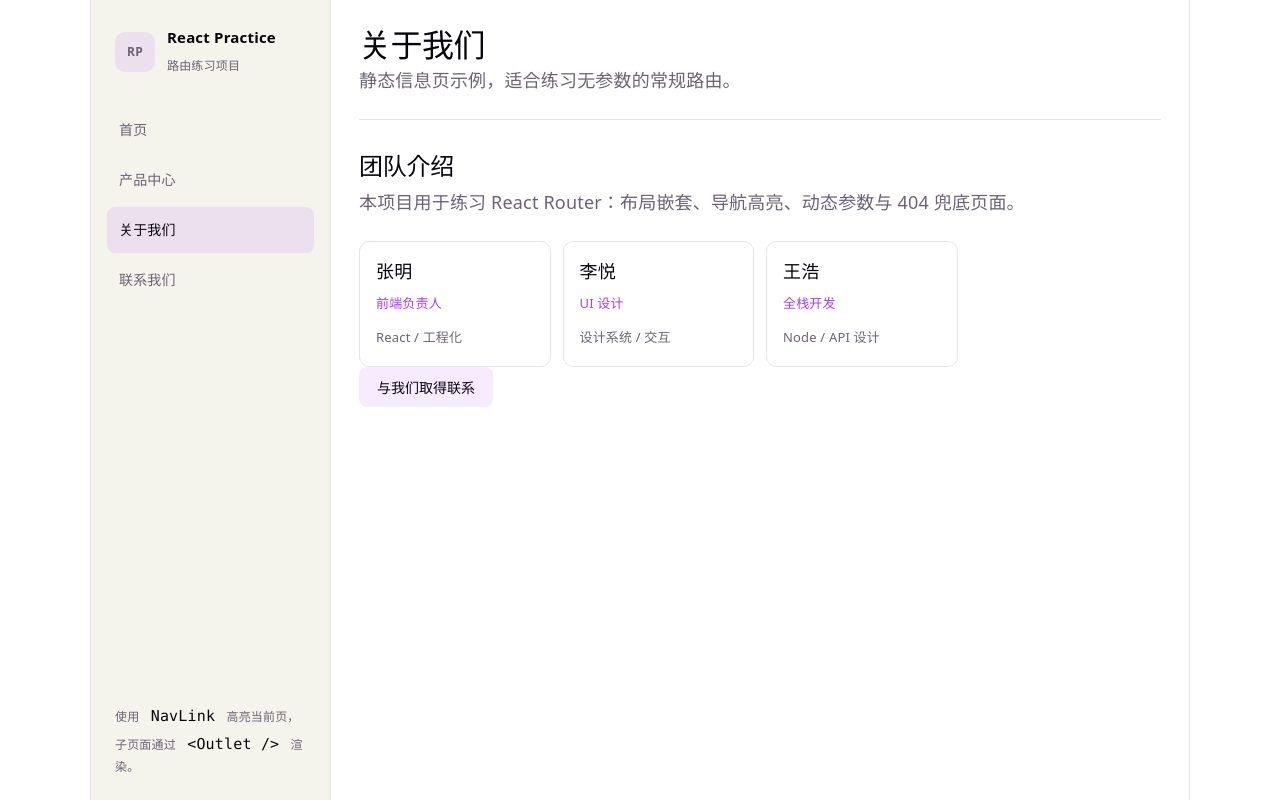
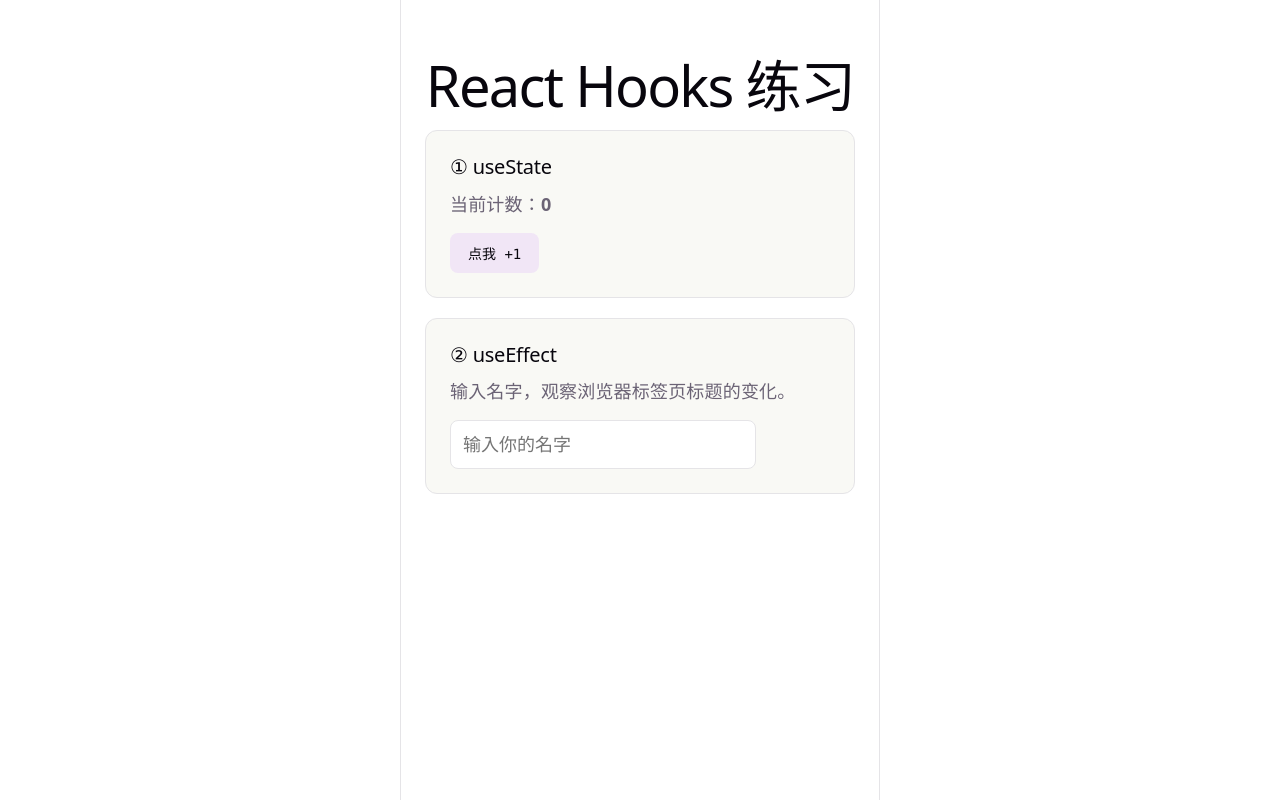
Before and after one commit to guoliangchen200171/reactpractice, a React (Vite) app: page /about in a window 1280 px wide. Built offline with nearby package versions, Linux system fonts and the light colour scheme.

Commit message:
一些钩子函数的学习

```diff
--- a/src/App.css
+++ b/src/App.css
@@ -1,368 +1,57 @@
-/* Layout */
-.app-shell {
-  display: grid;
-  grid-template-columns: 240px 1fr;
-  min-height: 100svh;
-}
-
-.sidebar {
-  display: flex;
-  flex-direction: column;
-  padding: 24px 16px;
-  border-right: 1px solid var(--border);
-  background: var(--code-bg);
-}
-
-.sidebar__brand {
-  display: flex;
-  align-items: center;
-  gap: 12px;
-  margin-bottom: 28px;
-  padding: 0 8px;
-}
-
-.sidebar__brand strong {
-  display: block;
-  font-size: 15px;
-  color: var(--text-h);
-}
-
-.sidebar__brand span {
-  font-size: 12px;
-  color: var(--text);
-}
-
-.sidebar__logo {
-  width: 40px;
-  height: 40px;
-  display: grid;
-  place-items: center;
-  border-radius: 10px;
-  background: var(--accent-bg);
-  color: var(--accent);
-  font-weight: 700;
-  font-size: 14px;
-}
-
-.sidebar__nav {
-  display: flex;
-  flex-direction: column;
-  gap: 4px;
-}
-
-.sidebar__link {
-  padding: 10px 12px;
-  border-radius: 8px;
-  text-decoration: none;
-  color: var(--text);
-  font-size: 14px;
-  transition: background 0.15s, color 0.15s;
-}
-
-.sidebar__link:hover {
-  background: var(--social-bg);
-  color: var(--text-h);
-}
-
-.sidebar__link.is-active {
-  background: var(--accent-bg);
-  color: var(--text-h);
-  font-weight: 500;
-}
-
-.sidebar__hint {
-  margin-top: auto;
-  padding: 12px 8px 0;
-  font-size: 12px;
-  line-height: 1.5;
-  color: var(--text);
-}
-
-.main-area {
-  min-width: 0;
-}
-
-/* Page */
-.page {
-  padding: 32px 28px 48px;
+.app {
+  padding: 40px 24px;
   text-align: left;
 }
 
-.page--center .empty-state {
-  justify-content: flex-start;
+.app > h1 {
+  text-align: center;
+  margin-bottom: 32px;
 }
 
-.page-header {
-  display: flex;
-  align-items: flex-start;
-  justify-content: space-between;
-  gap: 20px;
-  margin-bottom: 32px;
-  padding-bottom: 24px;
-  border-bottom: 1px solid var(--border);
-}
-
-.page-header h1 {
-  margin: 0 0 8px;
-  font-size: 32px;
-  letter-spacing: -0.5px;
-}
-
-.page-header p {
-  max-width: 560px;
-  line-height: 1.6;
-  color: var(--text);
-}
-
-.page-header__actions {
-  flex-shrink: 0;
-}
-
-/* Cards */
-.card-grid {
-  display: grid;
-  grid-template-columns: repeat(auto-fill, minmax(200px, 1fr));
-  gap: 16px;
-}
-
-.card {
-  padding: 20px;
+.demo {
+  padding: 24px;
+  margin-bottom: 20px;
   border-radius: 12px;
   border: 1px solid var(--border);
   background: var(--social-bg);
 }
 
-.card h2 {
-  margin: 0 0 8px;
-  font-size: 18px;
+.demo h2 {
+  margin: 0 0 12px;
+  font-size: 20px;
 }
 
-.card p {
+.demo p {
   margin-bottom: 16px;
-  font-size: 14px;
-  line-height: 1.5;
   color: var(--text);
 }
 
-/* Table */
-.table-wrap {
-  overflow-x: auto;
-  border: 1px solid var(--border);
-  border-radius: 12px;
+.demo button {
+  font-family: var(--mono);
+  font-size: 14px;
+  padding: 8px 16px;
+  border-radius: 8px;
+  border: 2px solid transparent;
+  background: var(--accent-bg);
+  color: var(--text-h);
+  cursor: pointer;
 }
 
-.data-table {
-  width: 100%;
-  border-collapse: collapse;
-  font-size: 14px;
+.demo button:hover {
+  border-color: var(--accent-border);
 }
 
-.data-table th,
-.data-table td {
-  padding: 12px 16px;
-  text-align: left;
-  border-bottom: 1px solid var(--border);
-}
-
-.data-table th {
-  font-weight: 500;
-  color: var(--text-h);
-  background: var(--code-bg);
-}
-
-.data-table tbody tr:hover {
-  background: var(--social-bg);
-}
-
-.badge {
-  display: inline-block;
-  padding: 2px 8px;
-  border-radius: 999px;
-  font-size: 12px;
-  background: var(--accent-bg);
-  color: var(--text-h);
-}
-
-/* Detail */
-.detail-panel {
-  padding: 24px;
-  border-radius: 12px;
-  border: 1px solid var(--border);
-  background: var(--social-bg);
-}
-
-.detail-list {
-  display: grid;
-  grid-template-columns: repeat(auto-fill, minmax(180px, 1fr));
-  gap: 20px;
-  margin: 0 0 24px;
-}
-
-.detail-list dt {
-  font-size: 12px;
-  color: var(--text);
-  margin-bottom: 4px;
-}
-
-.detail-list dd {
-  margin: 0;
-  font-size: 15px;
-  color: var(--text-h);
-}
-
-.detail-list .price {
-  font-size: 22px;
-  font-weight: 600;
-  color: var(--accent);
-}
-
-.detail-actions {
-  display: flex;
-  align-items: center;
-  justify-content: space-between;
-  gap: 16px;
-  flex-wrap: wrap;
-}
-
-/* About */
-.content-block {
-  margin-bottom: 24px;
-}
-
-.content-block h2 {
-  margin-bottom: 8px;
-}
-
-.content-block p {
-  line-height: 1.6;
-  color: var(--text);
-}
-
-.team-list {
-  list-style: none;
-  padding: 0;
-  margin: 0;
-  display: grid;
-  grid-template-columns: repeat(auto-fill, minmax(180px, 1fr));
-  gap: 12px;
-}
-
-.team-card {
-  padding: 16px;
-  border-radius: 10px;
-  border: 1px solid var(--border);
-}
-
-.team-card strong {
-  display: block;
-  color: var(--text-h);
-  margin-bottom: 4px;
-}
-
-.team-card span {
-  font-size: 13px;
-  color: var(--accent);
-}
-
-.team-card p {
-  margin-top: 8px;
-  font-size: 13px;
-  color: var(--text);
-}
-
-/* Form */
-.contact-form {
-  max-width: 480px;
-  display: flex;
-  flex-direction: column;
-  gap: 16px;
-}
-
-.contact-form label {
-  display: flex;
-  flex-direction: column;
-  gap: 6px;
-  font-size: 14px;
-  color: var(--text-h);
-}
-
-.contact-form input,
-.contact-form textarea {
+.demo input {
+  width: 100%;
+  max-width: 280px;
   padding: 10px 12px;
   border-radius: 8px;
   border: 1px solid var(--border);
   background: var(--bg);
   color: var(--text-h);
   font: inherit;
-  resize: vertical;
 }
 
-.contact-form input:focus,
-.contact-form textarea:focus {
+.demo input:focus {
   outline: 2px solid var(--accent-border);
-  border-color: var(--accent-border);
 }
-
-.form-actions,
-.page-footer-actions,
-.empty-state {
-  display: flex;
-  gap: 12px;
-  flex-wrap: wrap;
-}
-
-/* Buttons & links */
-button {
-  font-family: var(--mono);
-  font-size: 14px;
-  padding: 8px 16px;
-  border-radius: 8px;
-  border: 2px solid transparent;
-  color: var(--text-h);
-  background: var(--accent-bg);
-  cursor: pointer;
-  transition: border-color 0.15s;
-}
-
-button:hover {
-  border-color: var(--accent-border);
-}
-
-.btn-secondary {
-  background: var(--social-bg);
-}
-
-.text-link {
-  color: var(--accent);
-  text-decoration: none;
-  font-size: 14px;
-  font-weight: 500;
-}
-
-.text-link:hover {
-  text-decoration: underline;
-}
-
-@media (max-width: 768px) {
-  .app-shell {
-    grid-template-columns: 1fr;
-  }
-
-  .sidebar {
-    border-right: none;
-    border-bottom: 1px solid var(--border);
-  }
-
-  .sidebar__nav {
-    flex-direction: row;
-    flex-wrap: wrap;
-  }
-
-  .sidebar__hint {
-    display: none;
-  }
-
-  .page-header {
-    flex-direction: column;
-  }
-}
--- a/src/App.jsx
+++ b/src/App.jsx
@@ -1,12 +1,14 @@
-import { BrowserRouter, Routes } from 'react-router-dom'
-import { appRoutes } from './routes'
+import UseStateDemo from './components/UseStateDemo'
+import UseEffectDemo from './components/UseEffectDemo'
 import './App.css'
 
 function App() {
   return (
-    <BrowserRouter>
-      <Routes>{appRoutes}</Routes>
-    </BrowserRouter>
+    <main className="app">
+      <h1>React Hooks 练习</h1>
+      <UseStateDemo />
+      <UseEffectDemo />
+    </main>
   )
 }
 
--- /dev/null
+++ b/src/components/UseEffectDemo.jsx
@@ -0,0 +1,25 @@
+import { useState, useEffect } from 'react'
+
+// useEffect：在渲染之后执行副作用（改标题、请求接口、定时器等）
+function UseEffectDemo() {
+  const [name, setName] = useState('')
+
+  useEffect(() => {
+    document.title = name ? `你好，${name}` : 'React Hooks 练习'
+  }, [name]) // 依赖 name：只有 name 变化时才再执行
+
+  return (
+    <section className="demo">
+      <h2>② useEffect</h2>
+      <p>输入名字，观察浏览器标签页标题的变化。</p>
+      <input
+        type="text"
+        placeholder="输入你的名字"
+        value={name}
+        onChange={(e) => setName(e.target.value)}
+      />
+    </section>
+  )
+}
+
+export default UseEffectDemo
--- /dev/null
+++ b/src/components/UseStateDemo.jsx
@@ -0,0 +1,18 @@
+import { useState } from 'react'
+
+// useState：在组件里保存会变化的数据，更新后界面自动刷新
+function UseStateDemo() {
+  const [count, setCount] = useState(0)
+
+  return (
+    <section className="demo">
+      <h2>① useState</h2>
+      <p>当前计数：<strong>{count}</strong></p>
+      <button type="button" onClick={() => setCount(count + 1)}>
+        点我 +1
+      </button>
+    </section>
+  )
+}
+
+export default UseStateDemo
--- a/src/index.css
+++ b/src/index.css
@@ -55,8 +55,8 @@ body {
 }
 
 #root {
-  width: 100%;
-  max-width: 1100px;
+  width: 480px;
+  max-width: 100%;
   margin: 0 auto;
   border-inline: 1px solid var(--border);
   min-height: 100svh;
```
